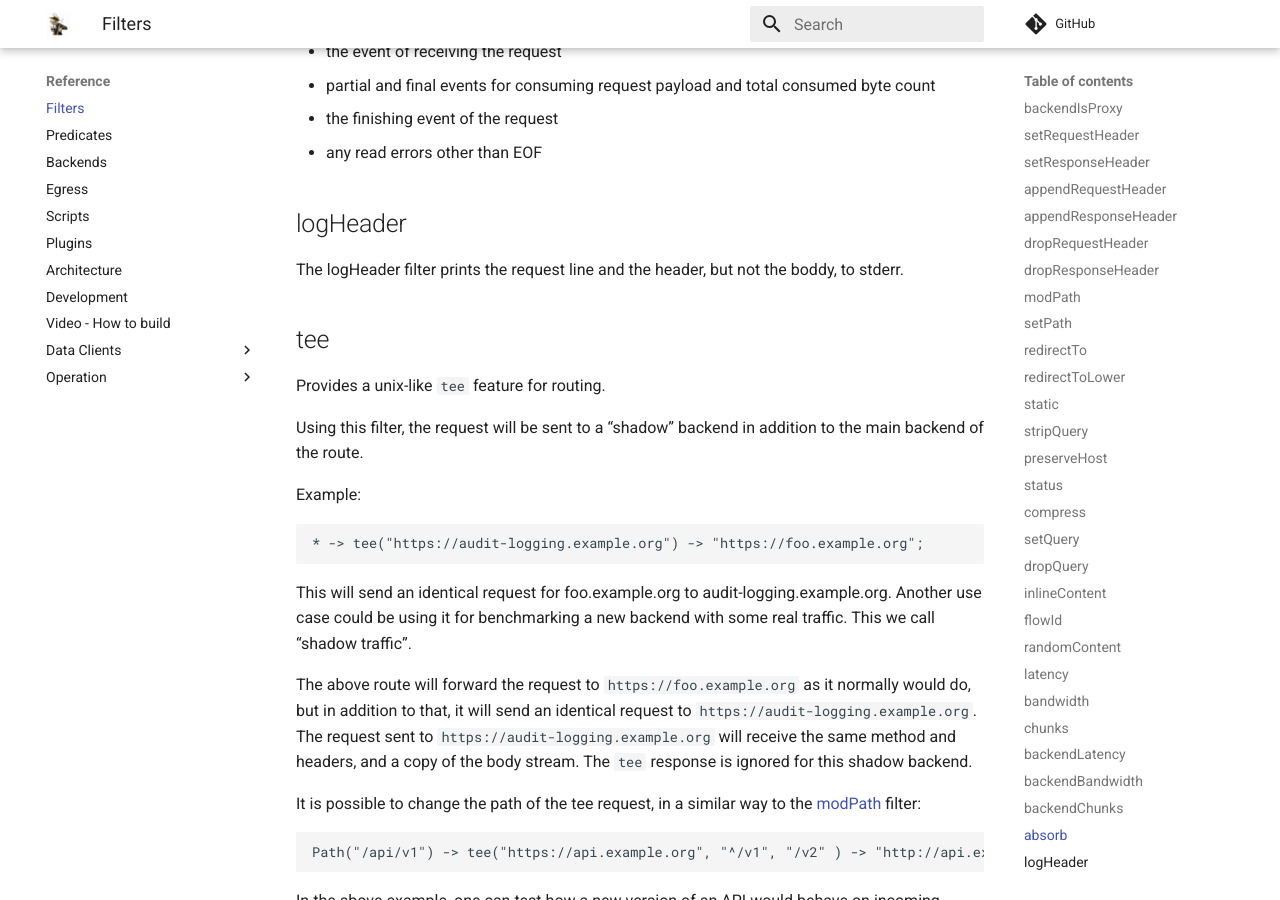
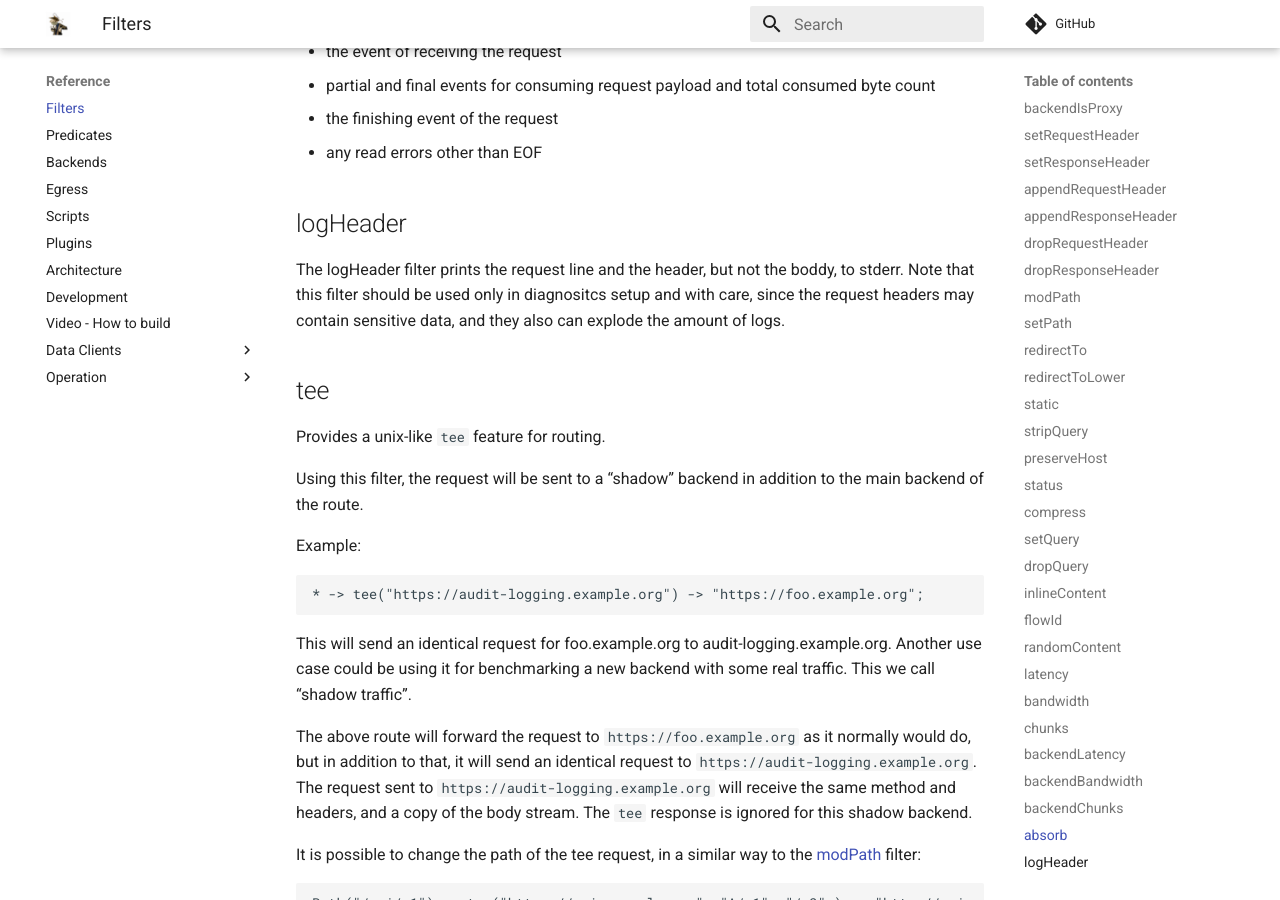
Before and after one commit to zalando/skipper, an MkDocs documentation site: the page built from docs/reference/filters.md, in a window 1280 px wide and 900 px high, scrolled down 9322 px. Built offline with MkDocs 1.6.1 and Material for MkDocs 9.7.7, drawn with Linux system fonts in a browser that asks for light colours; comment, search, counter and statistics services are not loaded.

Commit message:
add warning to the logHeader() docs
Signed-off-by: Arpad Ryszka <arpad.ryszka@gmail.com>

```diff
--- a/docs/reference/filters.md
+++ b/docs/reference/filters.md
@@ -418,7 +418,9 @@ It logs with INFO level and a unique ID per request:
 ## logHeader
 
 The logHeader filter prints the request line and the header, but not the boddy, to
-stderr.
+stderr. Note that this filter should be used only in diagnositcs setup and with care,
+since the request headers may contain sensitive data, and they also can explode the
+amount of logs.
 
 ## tee
 
```
